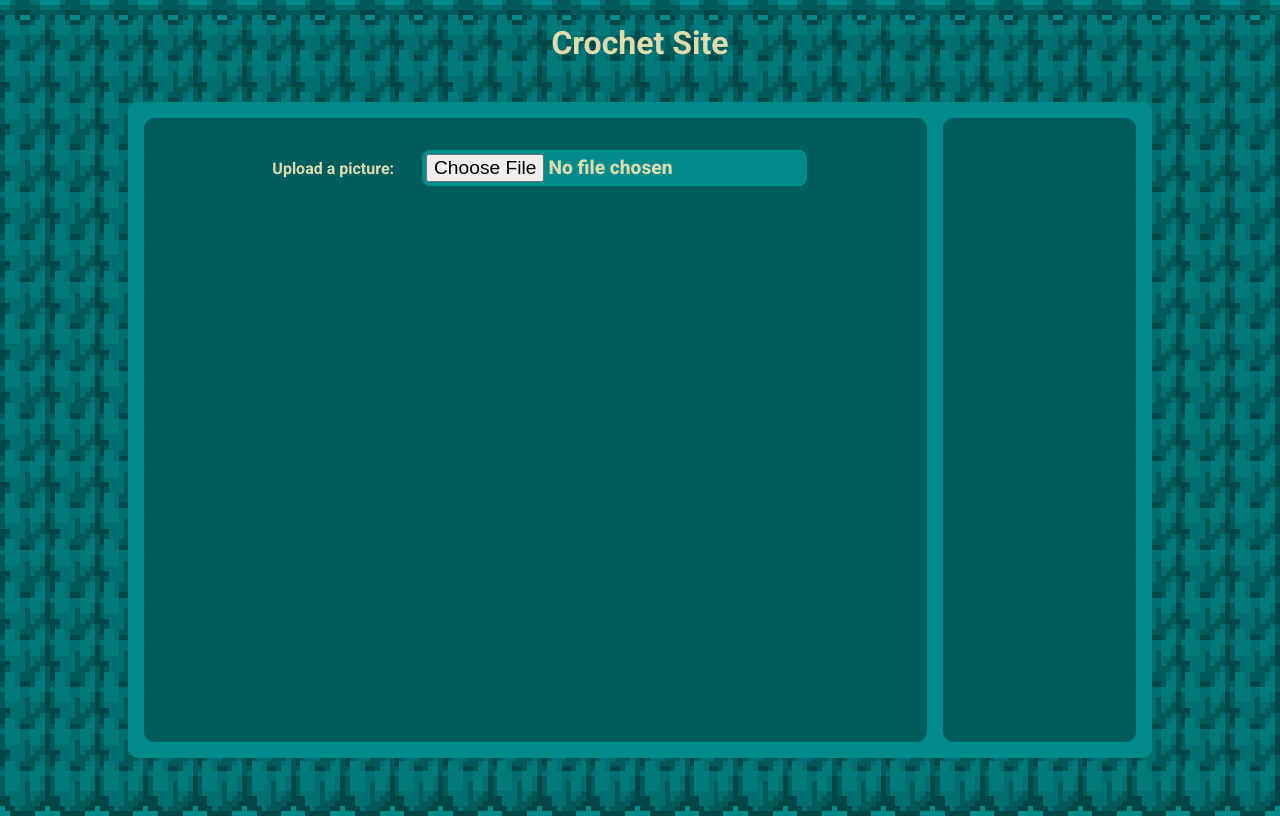
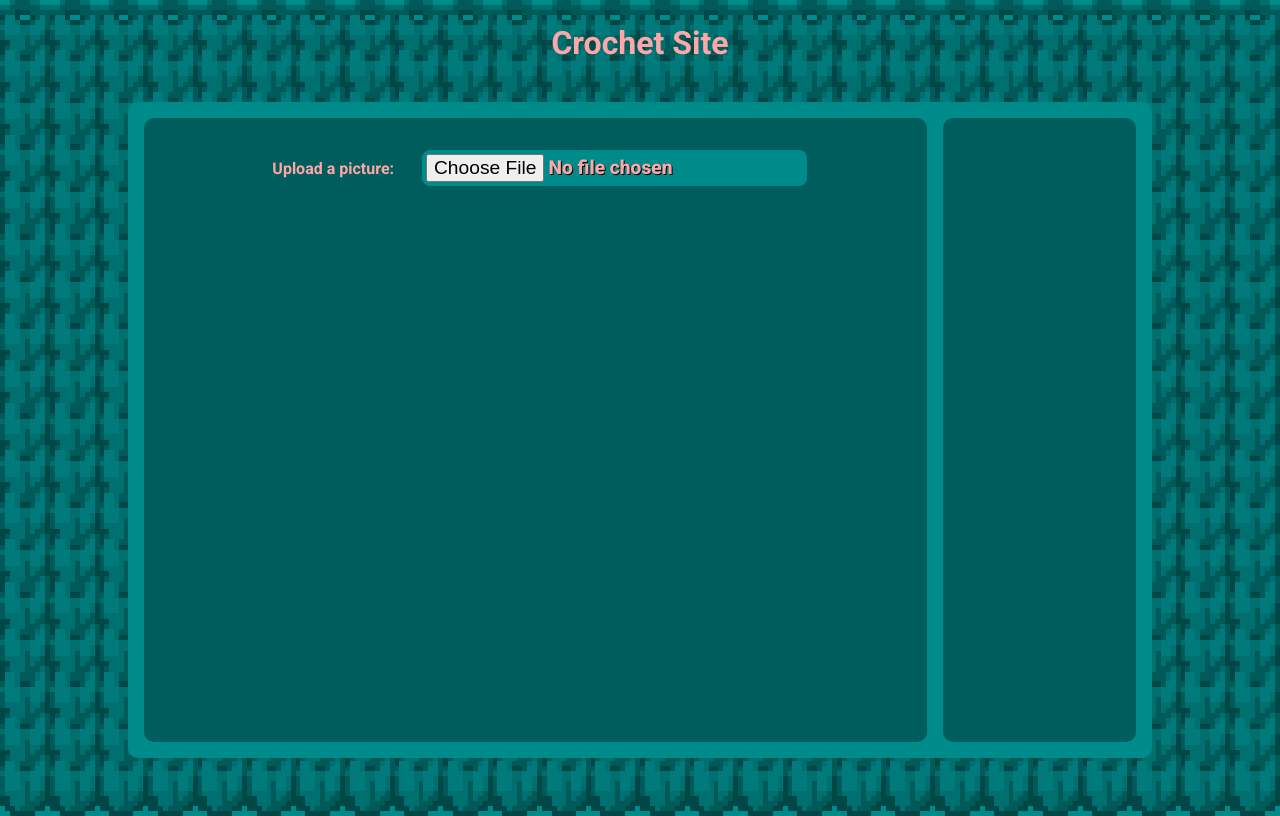
Before and after one commit to sidney-prytherch/graphgan, a SvelteKit app: page / in a window 1280 px wide. Built offline with nearby package versions, Linux system fonts and the light colour scheme; some icons are missing.

Commit message:
Have color theme depend on image uploaded

```diff
--- a/src/routes/+page.svelte
+++ b/src/routes/+page.svelte
@@ -8,8 +8,12 @@
 	import { KMeans } from './KMeans.svelte';
 	import SimpleCanvas from './SimpleCanvas.svelte';
 
+	let mainColor = $state('#008B8B');
+	let contrastingColor = $state('#dedbaf');
+
 	let canvas: Canvas;
 	let smallCanvas: Canvas;
+	let smallestCanvas: Canvas;
 	let stitchCanvas: StitchCanvas;
 	let averageColorCanvas: StitchCanvas;
 	let kMeansCanvas: SimpleCanvas;
@@ -25,10 +29,11 @@
 	const lastPage = 2;
 	const firstPage = 0;
 
-	let kMeansColorCount: number = $state(5);
+	let kMeansColorCount: number = $state(2);
 	let pixelGroups: PixelGroup[][] | null = $state(null);
 	let pixelData: ImageData | undefined = $state();
 	let smallPixelData: ImageData | undefined = $state();
+	let smallestPixelData: ImageData | undefined = $state();
 	let kMeansPixels: string[][] = $state([[]]);
 	let crochetImageData = $state(new CrochetImage());
 
@@ -39,6 +44,10 @@
 
 	const getSmallPixels = (data: ImageData) => {
 		smallPixelData = data;
+	};
+
+	const getSmallestPixels = (data: ImageData) => {
+		smallestPixelData = data;
 	};
 
 	const nextPage = () => {
@@ -61,8 +70,48 @@
 		createPixelGroups();
 	};
 
-	const createKMeansPixelGroup = () => {
-		if (!smallPixelData) {
+	const updateColorValue = (hex: string, percent: number) => {
+		hex = hex.replace('#', '');
+
+		const num = parseInt(hex, 16);
+
+		const amt = Math.floor(255 * percent);
+
+		const R = (num >> 16) + amt;
+		const B = ((num >> 8) & 0x00ff) + amt;
+		const G = (num & 0x0000ff) + amt;
+
+		const newR = Math.max(Math.min(255, R), 0).toString(16).padStart(2, '0');
+		const newB = Math.max(Math.min(255, B), 0).toString(16).padStart(2, '0');
+		const newG = Math.max(Math.min(255, G), 0).toString(16).padStart(2, '0');
+
+		return `#${newR}${newB}${newG}`;
+	};
+
+	const getContrastingColor = (hex: string) => {
+		hex = hex.replace('#', '');
+
+		const num = parseInt(hex, 16);
+
+		const R = 255 - (num >> 16);
+		const B = 255 - ((num >> 8) & 0x00ff);
+		const G = 255 - (num & 0x0000ff);
+
+		// if the value is relatively light, make it lighter for even more contrast - if dark, darken
+		const valueContrast = 50 * (((R + G + B) / 3 > 255 / 2) ? 1 : -1);
+
+		console.log({valueContrast})
+
+		const newR = Math.max(Math.min(255, R + valueContrast), 0).toString(16).padStart(2, '0');
+		const newB = Math.max(Math.min(255, B + valueContrast), 0).toString(16).padStart(2, '0');
+		const newG = Math.max(Math.min(255, G + valueContrast), 0).toString(16).padStart(2, '0');
+
+		return `#${newR}${newB}${newG}`;
+	};
+
+	const createKMeansPixelGroup = (tempPixelData?: ImageData) => {
+		let pixels = tempPixelData ? tempPixelData : smallPixelData;
+		if (!smallPixelData || !pixels) {
 			return null;
 		}
 
@@ -74,14 +123,14 @@
 		createPixelGroups();
 
 		let kMeans = new KMeans();
-		for (let currentPixelRow = 0; currentPixelRow < smallPixelData.height; currentPixelRow++) {
+		for (let currentPixelRow = 0; currentPixelRow < pixels.height; currentPixelRow++) {
 			let row = [];
-			for (let currentPixel = 0; currentPixel < smallPixelData.width; currentPixel++) {
-				let pixelIndex = smallPixelData.width * 4 * currentPixelRow + 4 * currentPixel;
+			for (let currentPixel = 0; currentPixel < pixels.width; currentPixel++) {
+				let pixelIndex = pixels.width * 4 * currentPixelRow + 4 * currentPixel;
 				row.push({
-					r: smallPixelData.data[pixelIndex],
-					g: smallPixelData.data[pixelIndex + 1],
-					b: smallPixelData.data[pixelIndex + 2]
+					r: pixels.data[pixelIndex],
+					g: pixels.data[pixelIndex + 1],
+					b: pixels.data[pixelIndex + 2]
 				});
 			}
 			pixels2D.push(row);
@@ -158,6 +207,9 @@
 						averageColorCanvas.clear();
 						canvas.updateImage(imageData);
 						smallCanvas.updateImage(imageData);
+						smallestCanvas.updateImage(imageData);
+						createKMeansPixelGroup(smallestPixelData);
+						mainColor = crochetImageData.colors[0];
 					};
 				}
 			};
@@ -165,7 +217,14 @@
 	};
 </script>
 
-<main>
+<main
+	style="--mainColor: {mainColor}; --contrastingColor: {getContrastingColor(
+		mainColor
+	)}; --darkerColor: {updateColorValue(mainColor, -0.3)}; --lighterColor: {updateColorValue(
+		mainColor,
+		0.3
+	)}; --darkestColor: {updateColorValue(mainColor, -0.8)};"
+>
 	<h1>Crochet Site</h1>
 
 	<div class="rowflex">
@@ -355,7 +414,11 @@
 									name="kMeansColorCountInpue"
 									type="number"
 								/>
-								<button onclick={createKMeansPixelGroup}>Find the colors for me!</button>
+								<button
+									onclick={() => {
+										createKMeansPixelGroup();
+									}}>Find the colors for me!</button
+								>
 							</div>
 							{#each crochetImageData.colors as color, i}
 								<div class="colorflex">
@@ -407,6 +470,13 @@
 						{imageData}
 						getPixels={getSmallPixels}
 					/>
+					<Canvas
+						bind:this={smallestCanvas}
+						width={50}
+						height={50}
+						{imageData}
+						getPixels={getSmallestPixels}
+					/>
 				</div>
 				<div class:top-view={page === 0 || canvasView === 0} class:invisible={!imageData}>
 					<h3>Original Image</h3>
@@ -445,27 +515,47 @@
 	* {
 		padding: 8px;
 		margin: 8px;
-		color: #dedbaf;
+		color: var(--contrastingColor);
 		font-family: Roboto;
 		font-weight: bold;
 	}
 
-	button, input, select {
-		background-color: darkcyan;
+	button,
+	input,
+	select {
+		background-color: var(--mainColor);
+		text-shadow: black 1px 1px;
 		border: none;
-		color: #dedbaf;
 		font-weight: 800;
 		font-size: larger;
 		border-radius: 8px;
+		transition: background-color 0.5s ease;
 	}
 
-	input[type="number"] {
+	button {
+		box-shadow: 5px 5px 0px --var(darkestColor);
+		transition: box-shadow 0.5s ease;
+	}
+
+	button:active {
+		box-shadow: 2px 2px 0px --var(darkestColor);
+		transform: translate(2px, 2px);
+		background-color: --var(darkerColor);
+		transition:
+			background-color 0.5s ease,
+			box-shadow 0.5s ease;
+	}
+
+	input[type='number'] {
 		max-width: 100px;
 	}
 
-	button:disabled, input:disabled, select:disabled {
-		background-color: rgb(0, 80, 80);
+	button:disabled,
+	input:disabled,
+	select:disabled {
+		background-color: --var(darkerColor);
 		color: #74725d;
+		transition: background-color 0.5s ease;
 	}
 
 	input {
@@ -477,7 +567,8 @@
 		flex-direction: column;
 		justify-content: flex-start;
 		align-items: center;
-		background: darkcyan;
+		background: var(--mainColor);
+		transition: background-color 0.5s ease;
 		border-image-slice: 10 10 10 10 fill;
 		border-image-width: 50px 50px 50px 50px;
 		border-image-outset: 0px 0px 0px 0px;
@@ -490,7 +581,6 @@
 
 	main {
 		margin: 0 !important;
-
 	}
 
 	.colorflex {
@@ -546,8 +636,10 @@
 		max-width: 50%;
 	}
 
-	.options, .imageFlex {
-		scrollbar-color: #dedbaf darkcyan; /* Blue thumb, orange track */
+	.options,
+	.imageFlex {
+		scrollbar-color: var(--contrastingColor) var(--mainColor); /* Blue thumb, orange track */
+		transition: scrollbar-color 0.5s ease;
 	}
 
 	.top-view {
@@ -565,7 +657,8 @@
 		display: flex;
 		justify-content: stretch;
 		/* border: 5px solid purple; */
-		background-color: darkcyan;
+		background-color: var(--mainColor);
+		transition: scrollbar-color 0.5s ease;
 		border-radius: 10px;
 		width: 100%;
 		max-height: 80vh;
@@ -585,7 +678,9 @@
 	.iconButton {
 		border: none;
 		background-color: #00000000;
-		color: #dedbaf;
+		color: var(--contrastingColor);
+		transition: color 0.5s ease;
+		box-shadow: none;
 	}
 
 	.hiddenPageButtons {
--- a/src/routes/KMeans.svelte.ts
+++ b/src/routes/KMeans.svelte.ts
@@ -95,6 +95,13 @@ export class KMeans {
             }
 
             this.pixelsClustered = this.deepClone2DArray(this.pixels2D);
+            console.log(this.clusters[0].pixelCount);
+            setTimeout(() => {
+
+                this.clusters.sort((clusterA, clusterB) => clusterB.pixelCount - clusterA.pixelCount);
+
+            console.log(this.clusters[0].pixelCount);
+            }, 5000)
             for (let y = 0; y < h; y++) {
                 for (let x = 0; x < w; x++) {
                     let clusterId = lookupTable[w * y + x];
```
